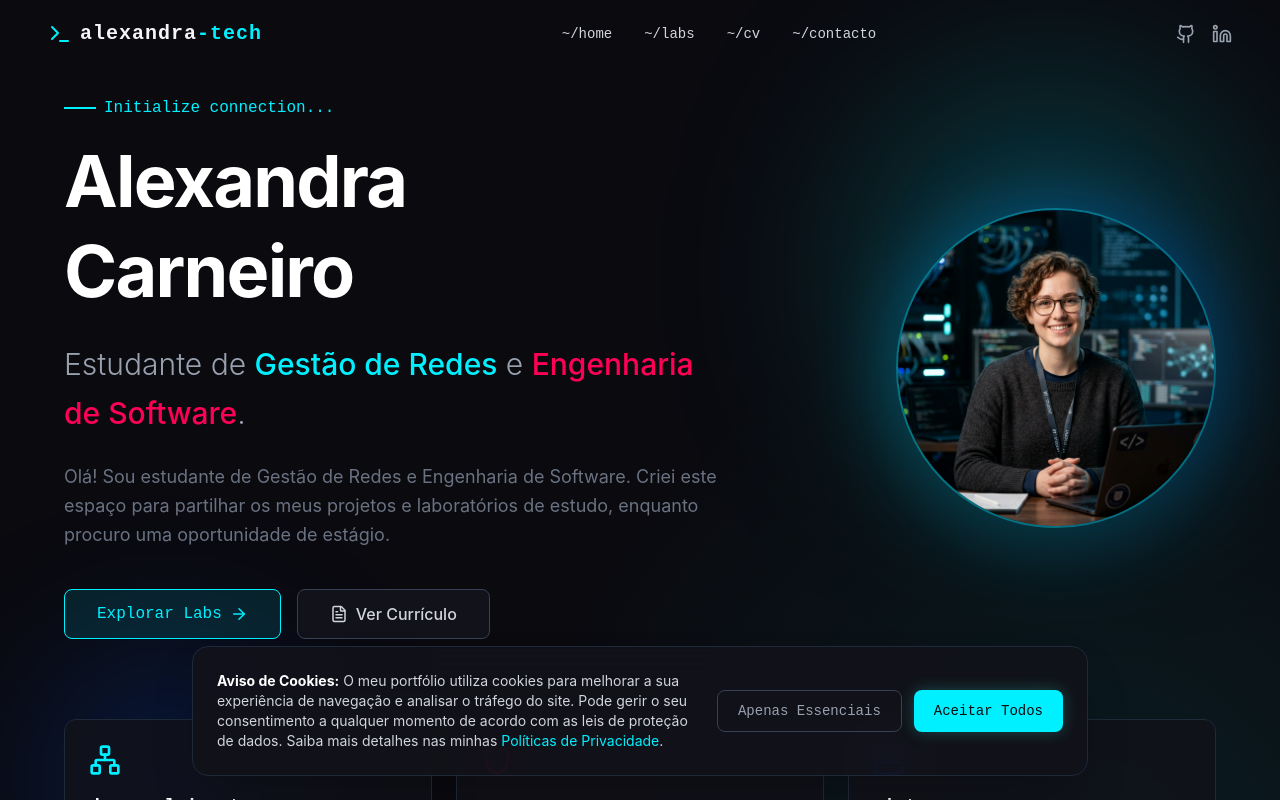
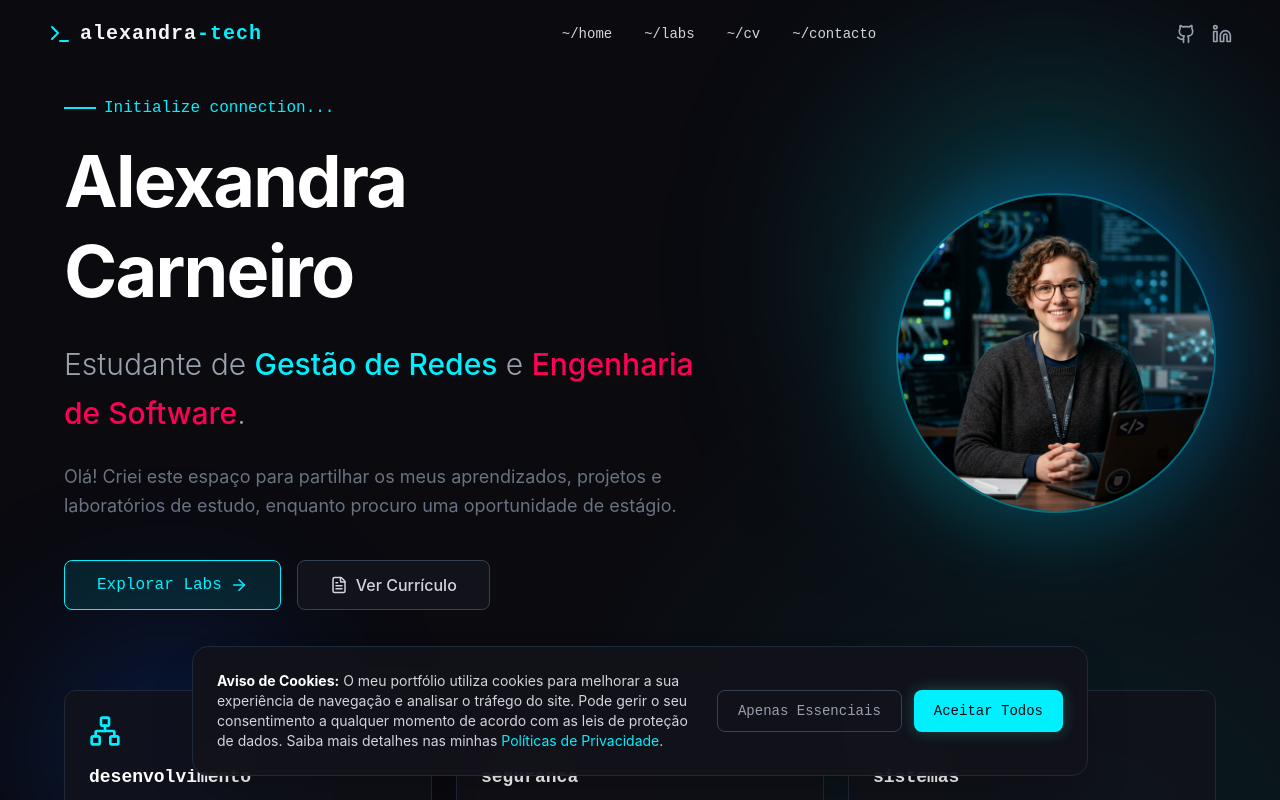
Before and after one commit to alexandra-carneiro/alexandra-tech, a React (Vite) app: page / in a window 1280 px wide. Shown: the top 800 px of the page. Built offline with nearby package versions, Linux system fonts and the light colour scheme.

Commit message:
fix: remove redundancy in Hero biography paragraph

```diff
--- a/src/components/Hero.tsx
+++ b/src/components/Hero.tsx
@@ -32,7 +32,7 @@ export function Hero() {
           </h2>
 
           <p className="text-gray-500 mb-10 max-w-2xl leading-relaxed text-lg">
-            Olá! Sou estudante de Gestão de Redes e Engenharia de Software. Criei este espaço para partilhar os meus projetos e laboratórios de estudo, enquanto procuro uma oportunidade de estágio.
+            Olá! Criei este espaço para partilhar os meus aprendizados, projetos e laboratórios de estudo, enquanto procuro uma oportunidade de estágio.
           </p>
 
           <div className="flex flex-wrap gap-4">
```
